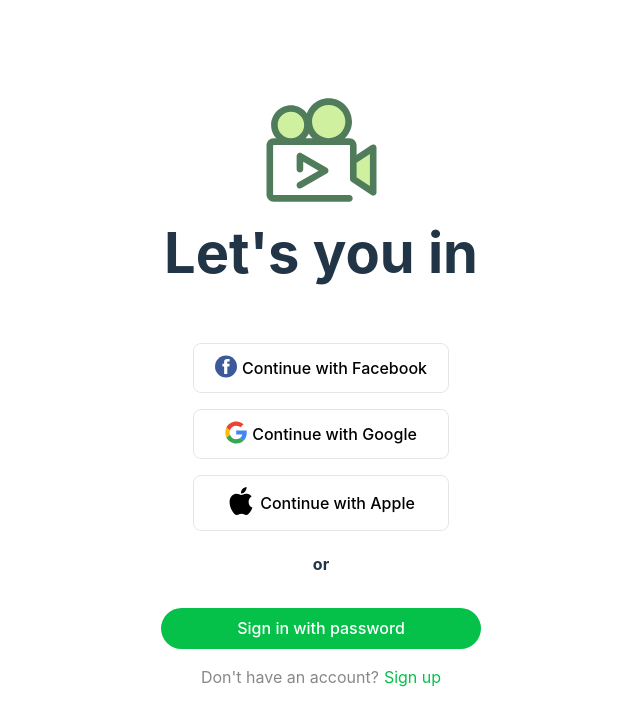
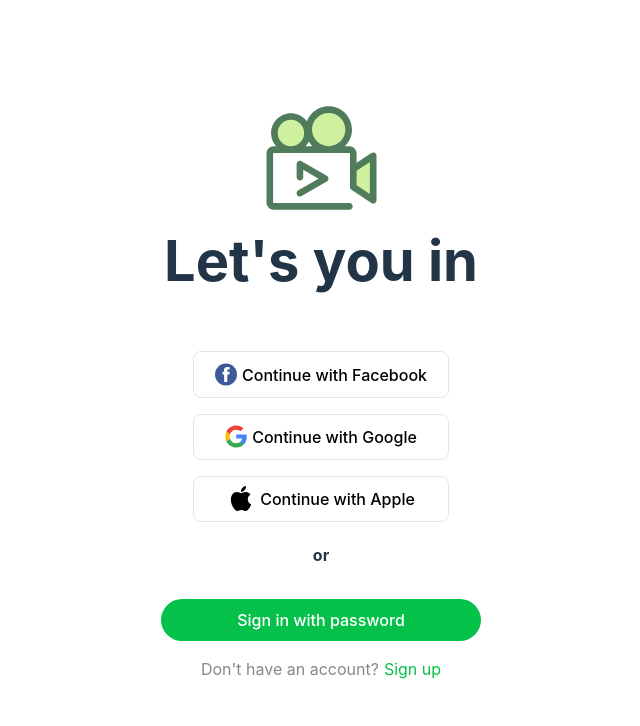
Before and after one commit to Denis-Sklyarov123/bestviewer-client, a React (Vite) app: page / in a window 1280 px wide. Shown: the top 726 px of the page, without its empty margins (319-959 px from the left). Built offline with nearby package versions, Linux system fonts and the light colour scheme.

Commit message:
added components styled.ts

```diff
--- a/src/pages/Create/style.css
+++ b/src/pages/Create/style.css
@@ -20,11 +20,6 @@
   background-color: transparent;
   margin-top: 2vh;
   border-color: rgba(0, 0, 0, 0.1);
-}
-
-.IconStyle {
-  vertical-align: middle;
-  margin-right: 5px;
 }
 
 .btnUniversal {
--- a/src/pages/LetsYouIn/index.tsx
+++ b/src/pages/LetsYouIn/index.tsx
@@ -6,48 +6,44 @@
 import FacebookIcon from "../../assets/icon/facebook.svg?react";
 import GoogleIcon from "../../assets/icon/google.svg?react";
 import CinemaLogo from "../../assets/icon/videoCameraCinema.svg?react";
+import {
+  AccountSelectorBar,
+  ContentSection,
+  ClickableText,
+  SignUpMessage,
+} from "./styled";
 
 function LetsYouIn() {
   const navigate = useNavigate();
 
   return (
     <>
-      <div>
-        <a target="_blank">
-          <CinemaLogo width={125} height={110} />
-        </a>
-      </div>
+      <CinemaLogo width={125} height={110} />
       <div style={{ fontSize: "7vh", fontWeight: "bold" }}>Let's you in</div>
-      <div className="card">
+      <AccountSelectorBar>
         <BtnAccount
           classList="btnAccount"
           onClick={() => console.log("face")}
           label="Continue with Facebook"
         >
-          <div className="IconStyle">
-            <FacebookIcon width={22} height={25} />
-          </div>
+          <FacebookIcon width={22} height={25} />
         </BtnAccount>
         <BtnAccount
           classList="btnAccount"
-          onClick={() => console.log("lox")}
+          onClick={() => console.log("click")}
           label="Continue with Google"
         >
-          <div className="IconStyle">
-            <GoogleIcon width={22} height={25} />
-          </div>
+          <GoogleIcon width={22} height={25} />
         </BtnAccount>
         <BtnAccount
           classList="btnAccount"
           onClick={() => console.log("click")}
           label="Continue with Apple"
         >
-          <div className="IconStyle">
-            <AppleIcon width={28} height={30} />
-          </div>
+          <AppleIcon width={28} height={25} />
         </BtnAccount>
-        <h4 className="or">or</h4>
-      </div>
+        <h4 style={{ marginBottom: "0px" }}>or</h4>
+      </AccountSelectorBar>
       <div>
         <BtnUniversal
           classList="btnUniversal"
@@ -55,12 +51,12 @@
           label="Sign in with password"
         />
       </div>
-      <div className="content-section">
-        <p className="read-the-docs">Don't have an account? </p>
-        <p className="sign-up-text" onClick={() => navigate("/create")}>
+      <ContentSection>
+        <SignUpMessage>Don't have an account? </SignUpMessage>
+        <ClickableText onClick={() => navigate("/create")}>
           Sign up
-        </p>
-      </div>
+        </ClickableText>
+      </ContentSection>
     </>
   );
 }
--- a/src/pages/LetsYouIn/style.css
+++ b/src/pages/LetsYouIn/style.css
@@ -3,44 +3,6 @@
   margin: 0 auto;
   padding: 2rem;
   text-align: center;
-}
-
-.logo {
-  height: 6em;
-  padding: 1.5em;
-  will-change: filter;
-  transition: filter 300ms;
-}
-.logo:hover {
-  filter: drop-shadow(0 0 2em #646cffaa);
-}
-.logo.react:hover {
-  filter: drop-shadow(0 0 2em #61dafbaa);
-}
-
-@keyframes logo-spin {
-  from {
-    transform: rotate(0deg);
-  }
-  to {
-    transform: rotate(360deg);
-  }
-}
-
-@media (prefers-reduced-motion: no-preference) {
-  a:nth-of-type(2) .logo {
-    animation: logo-spin infinite 20s linear;
-  }
-}
-
-.card {
-  display: flex;
-  flex-direction: column;
-  padding: 2em;
-}
-
-.read-the-docs {
-  color: #888;
 }
 
 .btnAccount {
@@ -50,12 +12,8 @@
   align-items: center;
   background-color: transparent;
   margin-top: 2vh;
+  column-gap: 5px;
   border-color: rgba(0, 0, 0, 0.1);
-}
-
-.IconStyle {
-  vertical-align: middle;
-  margin-right: 2vh;
 }
 
 .btnUniversal {
@@ -64,19 +22,3 @@
   min-width: 40vh;
   color: white;
 }
-
-.content-section {
-  display: flex;
-  flex-direction: row;
-  justify-content: center;
-}
-
-.sign-up-text {
-  color: #06c149;
-  margin-left: 5px;
-  cursor: pointer;
-}
-
-.or {
-  margin-bottom: 0px;
-}
--- /dev/null
+++ b/src/pages/LetsYouIn/styled.ts
@@ -0,0 +1,23 @@
+import styled from "styled-components";
+
+export const AccountSelectorBar = styled.div`
+  display: flex;
+  flex-direction: column;
+  padding: 2em;
+`;
+
+export const ContentSection = styled.div`
+  display: flex;
+  flex-direction: row;
+  justify-content: center;
+`;
+
+export const ClickableText = styled.p`
+  color: #06c149;
+  margin-left: 5px;
+  cursor: pointer;
+`;
+
+export const SignUpMessage = styled.p`
+  color: #888;
+`;
```
Also changed, not shown: src/pages/ChooseInterest/index.tsx (added), src/pages/ChooseInterest/styled.ts (added).
